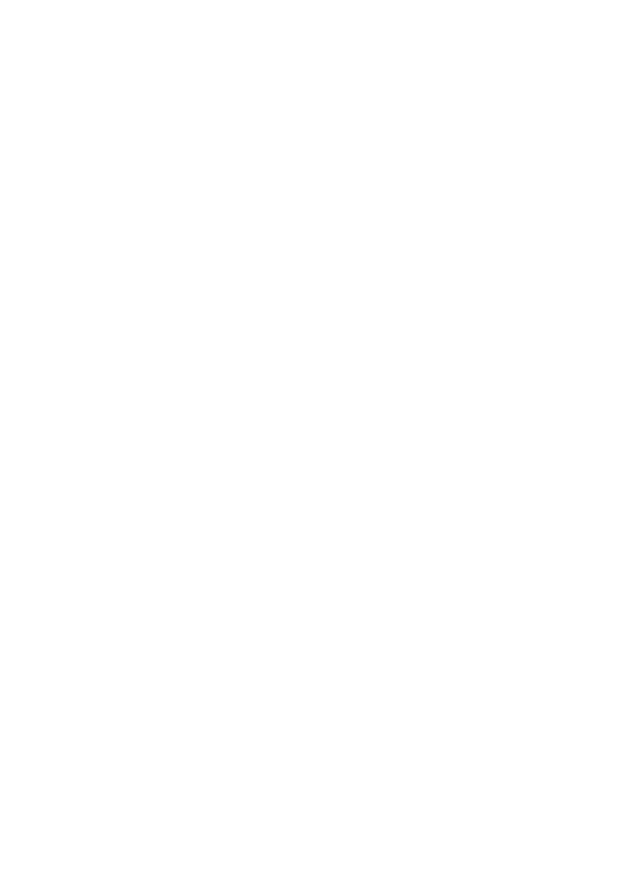
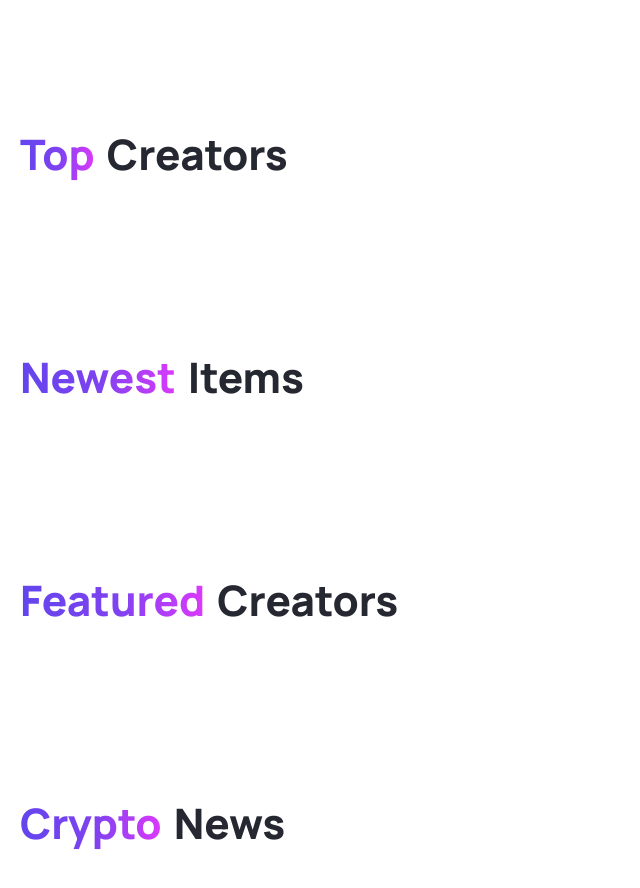
Before and after one commit to SkynerSany/NFT-marketplace, a Next.js app: page / in a window 1280 px wide. Shown: the part 820-1708 px from the top of the page, without its empty margins (0-640 px from the left). Before the commit the page ends 800 px from the top, so only its background shows below. Built offline with nearby package versions, Linux system fonts and the light colour scheme.

Commit message:
feat: add blocks

```diff
--- a/package.json
+++ b/package.json
@@ -18,11 +18,13 @@
     "@types/node": "20.3.1",
     "@types/react": "18.2.14",
     "@types/react-dom": "18.2.6",
+    "@types/uuid": "^9.0.2",
     "eslint": "8.43.0",
     "eslint-config-next": "13.4.7",
     "husky": "^8.0.3",
     "prettier": "^2.8.8",
     "react-select": "^5.7.3",
-    "typescript": "5.1.3"
+    "typescript": "5.1.3",
+    "uuid": "^9.0.0"
   }
 }
--- a/src/app/home.scss
+++ b/src/app/home.scss
@@ -1,6 +1,13 @@
 .home {
   display: flex;
   flex-direction: column;
+
+  .wrapper {
+    margin: 80px 0 80px 0;
+    display: flex;
+    flex-direction: column;
+    gap: 120px;
+  }
 }
 
 .banner {
--- a/src/app/page.tsx
+++ b/src/app/page.tsx
@@ -1,12 +1,51 @@
 import Banner from '@/components/banner/banner';
 import './home.scss';
+import Block from '@/components/block/block';
+import { v1 } from 'uuid';
+
+const blocks = [
+  {
+    titleFirst: 'Featured',
+    titleLast: 'Items',
+    children: <></>
+  },
+  {
+    titleFirst: 'Top',
+    titleLast: 'Creators',
+    children: <></>
+  },
+  {
+    titleFirst: 'Newest',
+    titleLast: 'Items',
+    children: <></>
+  },
+  {
+    titleFirst: 'Featured',
+    titleLast: 'Creators',
+    children: <></>
+  },
+  {
+    titleFirst: 'Crypto',
+    titleLast: 'News',
+    children: <></>
+  }
+]
 
 export default function Home() {
   return (
     <div className="page home">
       <Banner />
       <div className="wrapper">
-
+        {
+          blocks.map((blockData) => (
+            <Block
+              key={ v1() }
+              titleFirst={blockData.titleFirst}
+              titleLast={blockData.titleLast}
+              children={blockData.children}
+            />
+          ))
+        }
       </div>
     </div>
   )
--- /dev/null
+++ b/src/components/block/block.interfaces.ts
@@ -0,0 +1,5 @@
+export interface IBlockProps {
+  titleFirst: string,
+  titleLast: string,
+  children: JSX.Element
+}
--- /dev/null
+++ b/src/components/block/block.scss
@@ -0,0 +1,28 @@
+.block {
+  display: flex;
+  flex-direction: column;
+  gap: 40px;
+}
+
+.block__title {
+  display: flex;
+  gap: 12px;
+
+  font-size: 42px;
+  font-weight: 800;
+  line-height: 63px;
+
+  span {
+    color: $button-colors-black;
+
+    &:first-child {
+      background: $button-colors-color;
+      background-clip: text;
+      color: transparent;
+    }
+  }
+}
+
+.block__container {
+
+}
--- /dev/null
+++ b/src/components/block/block.tsx
@@ -0,0 +1,18 @@
+import { IBlockProps } from "./block.interfaces";
+import './block.scss';
+
+export default function Block({ titleFirst, titleLast, children }: IBlockProps) {
+  return (
+    <section className="block">
+      <h3 className="block__title">
+        <span>{ titleFirst }</span>
+        <span>{ titleLast }</span>
+      </h3>
+      <div className="block__container">
+        {
+          children
+        }
+      </div>
+    </section>
+  )
+}
```
Also changed, not shown: .eslintrc.json, 1 other file (tests, documents, lock files or other folders).
